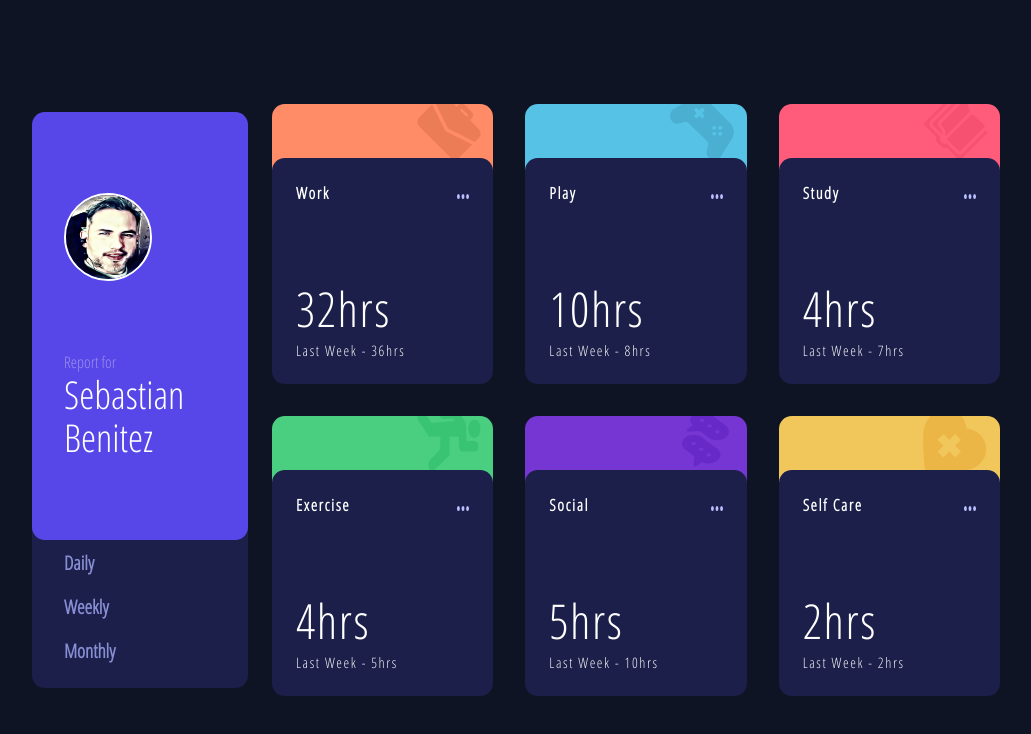
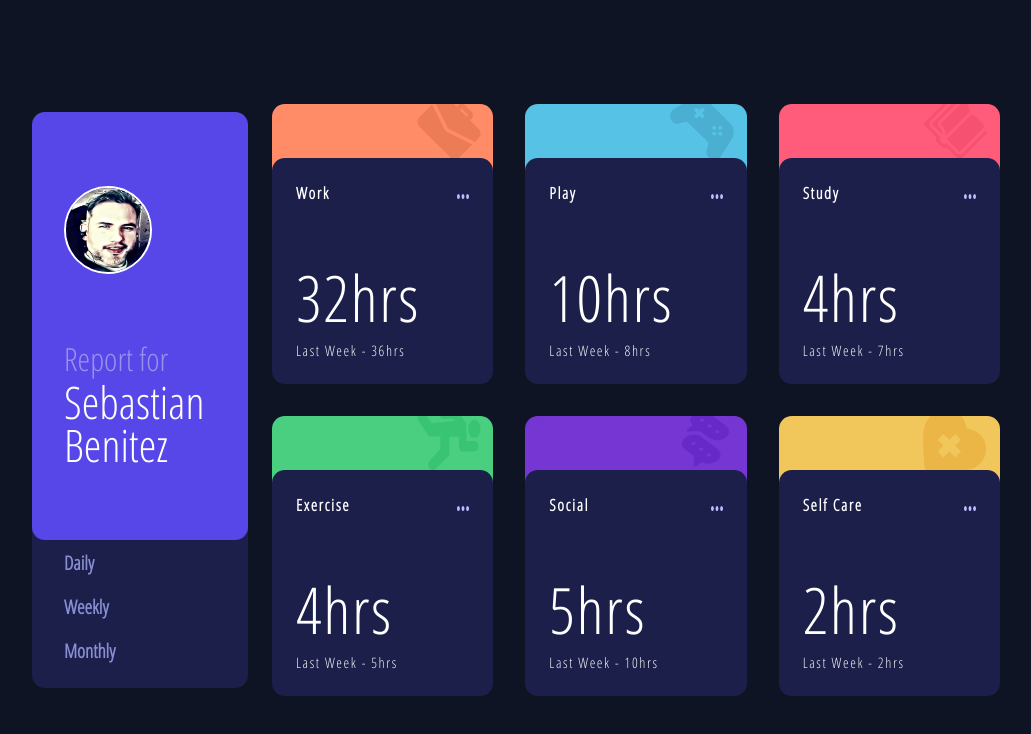
Before and after one commit to bmsebastian2/Time-tracking-Menthor, a plain HTML site: page index.html in a window 1280 px wide. Shown: the whole page, without its empty margins (128-1159 px from the left). Drawn offline with Linux system fonts and the light colour scheme.

Commit message:
Aumento de tamaño de las fuentes: Titulo hrs

```diff
--- a/style.css
+++ b/style.css
@@ -39,7 +39,7 @@ main{
     z-index: 20;
 }
 h3{
-    font-size: 2.4rem;
+    font-size: 2.8rem;
     font-weight: lighter;
     line-height:2.7rem;
 }
@@ -51,6 +51,7 @@ h3{
 }
 .ficha p{
     color:rgb(154, 145, 236);
+    font-size: 2rem;
 }
 .menu{
     flex:1;
@@ -140,7 +141,7 @@ h3{
 }
 .body h4{
     letter-spacing: 0.1rem;
-    font-size:3rem;
+    font-size:4rem;
     font-weight: 300;
 
 }
```
